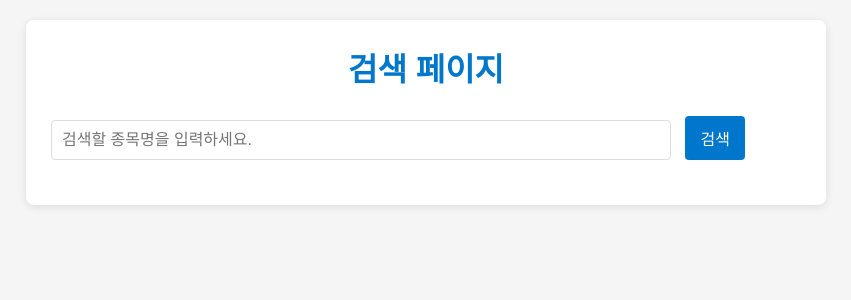
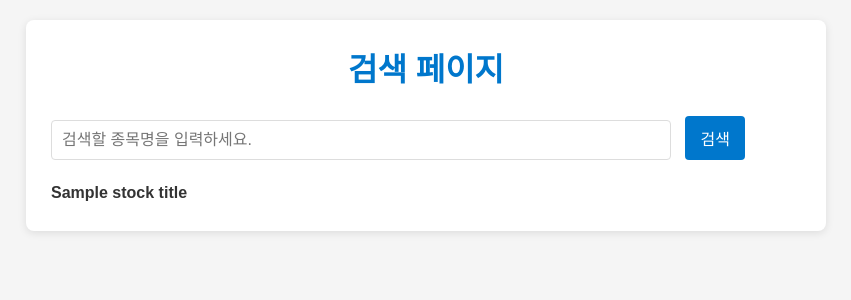
Before and after one commit to dmskhs0912/StockScrapper, a Flask app: template templates/search.html in a window 1280 px wide. Shown: the top 300 px of the page, without its empty margins (214-1065 px from the left). Run offline with Flask 3, Linux system fonts and the light colour scheme; the template is opened without the code that fills it: most values are stand-ins (such as "Sample title", 1, 10 or a date in 2020).

Commit message:
fix search.html 변수명 수정

```diff
--- a/app.py
+++ b/app.py
@@ -14,7 +14,7 @@ def search_page():
         return render_template('search.html')
 
     elif request.method == 'POST':
-        stock_title = request.form.get('search_text')
+        stock_title = request.form.get('stock_title')
         # search.search_by_title(stock_title)이 구현되어있다고 가정. stock_title을 종목명으로 하는 주식 API 이용해서 검색.
         # 반환 데이터 형식은 딕셔너리. {'title': '...', 'price': '...'}
         #search_data = search.search_by_title(stock_title)
--- a/templates/search.html
+++ b/templates/search.html
@@ -15,9 +15,9 @@
       <input type="text" name="stock_title" placeholder="검색할 종목명을 입력하세요." autocomplete="off">
       <button type="submit">검색</button>
     </form>
-    {% if search_text %}
+    {% if stock_title %}
       <div class="search-result">
-        <strong>{{ search_text }}</strong>
+        <strong>{{ stock_title }}</strong>
       </div>
     {% endif %}
   </div>
```
